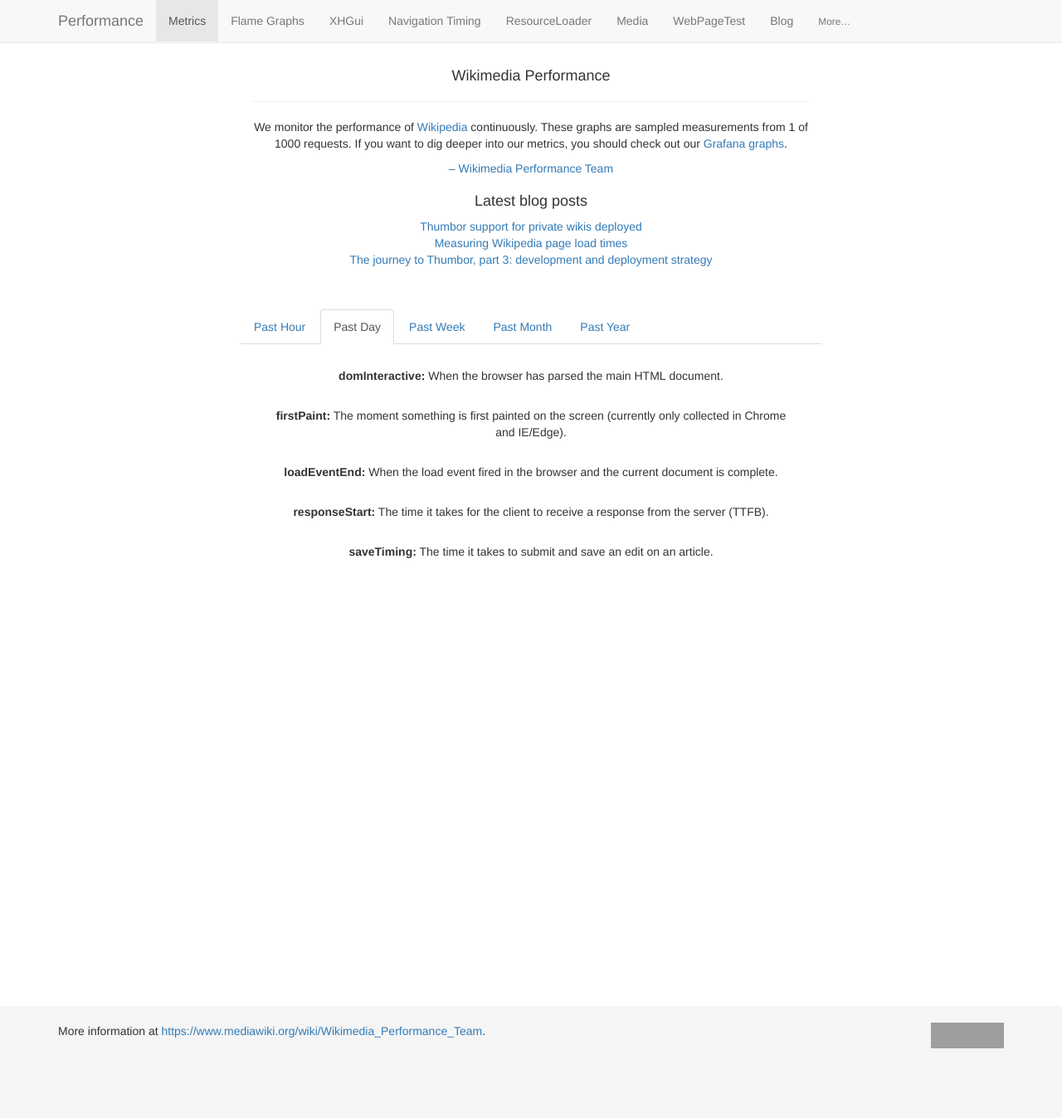
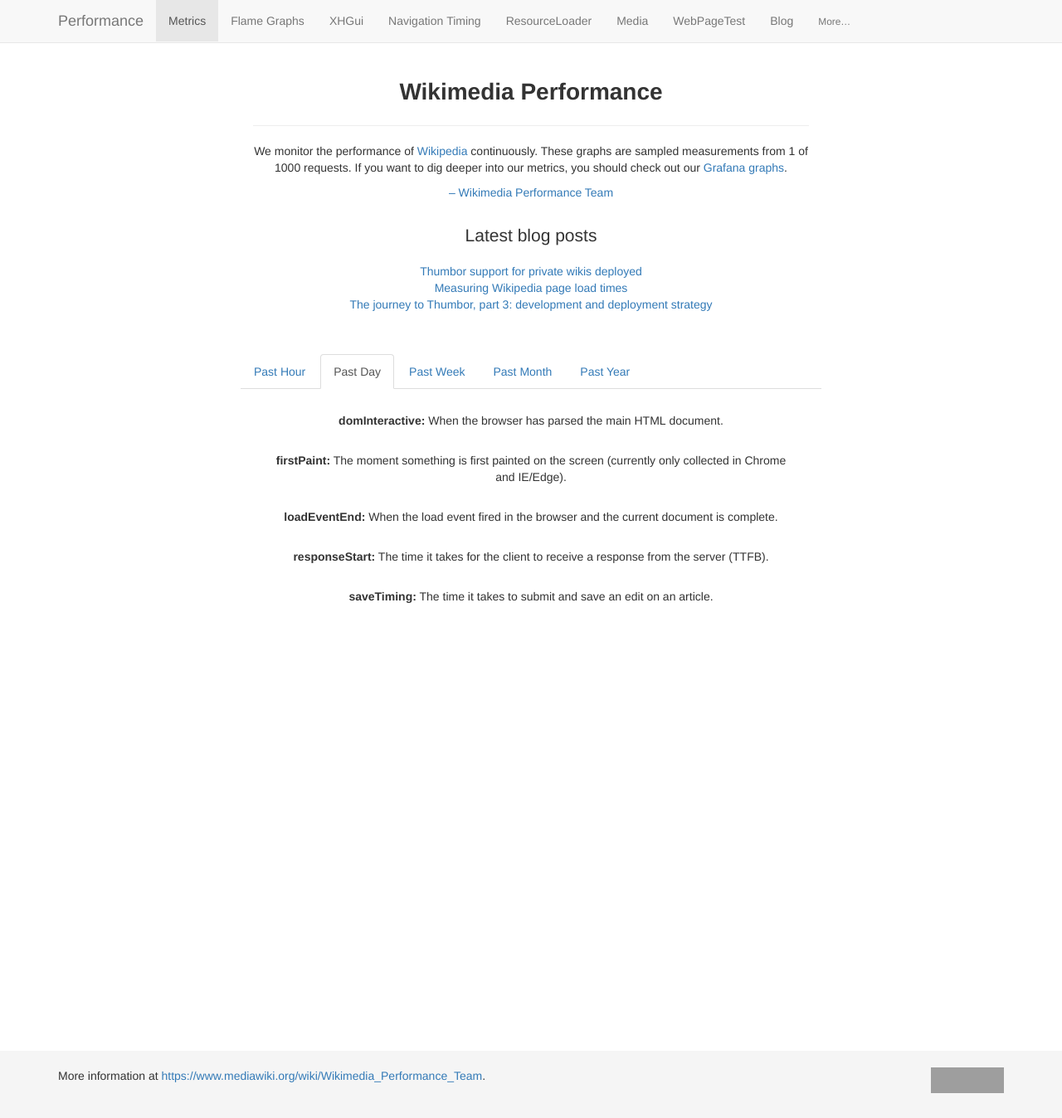
Before and after one commit to wikimedia/performance.wikimedia.org, a Jekyll site: the page public_html/index.html, which Jekyll copies as it is, in a window 1280 px wide. Shown: the whole page at 83% size. Built offline with Jekyll 4.4.1, drawn with Linux system fonts in a browser that asks for light colours; before the commit the page ends 1294 px from its top, so only the background shows below that; grey boxes are pictures that could not be loaded.

```diff
--- a/public_html/index.html
+++ b/public_html/index.html
@@ -486,7 +486,7 @@ h2 {
 </header>
 
       <div class="container text-center perf-info-box">
-  <h4>Wikimedia Performance</h4>
+  <h1>Wikimedia Performance</h1>
   <hr/>
   <p>
     We monitor the performance of <a href="https://www.wikipedia.org/">Wikipedia</a> continuously. These graphs are sampled measurements from 1 of 1000 requests. If you want to dig deeper into our metrics, you should check out our <a href="https://grafana.wikimedia.org/dashboard/db/performance-metrics">Grafana graphs</a>.
@@ -497,7 +497,7 @@ h2 {
 </div>
 <div class="container text-center perf-info-box">
   <p>
-    <h4>Latest blog posts</h4>
+    <h2>Latest blog posts</h2>
     <div>
       <a href="https://phabricator.wikimedia.org/phame/post/view/86/">Thumbor support for private wikis deployed</a>
     </div>
--- a/src/index.html
+++ b/src/index.html
@@ -4,7 +4,7 @@ title: Metrics — Wikimedia Performance
 ---
 
 <div class="container text-center perf-info-box">
-  <h4>Wikimedia Performance</h4>
+  <h1>Wikimedia Performance</h1>
   <hr/>
   <p>
     We monitor the performance of <a href="https://www.wikipedia.org/">Wikipedia</a> continuously. These graphs are sampled measurements from 1 of 1000 requests. If you want to dig deeper into our metrics, you should check out our <a href="https://grafana.wikimedia.org/dashboard/db/performance-metrics">Grafana graphs</a>.
@@ -15,7 +15,7 @@ title: Metrics — Wikimedia Performance
 </div>
 <div class="container text-center perf-info-box">
   <p>
-    <h4>Latest blog posts</h4>
+    <h2>Latest blog posts</h2>
     <div>
       <a href="{{ site.data.blog.feed.entry[0].id }}">{{ site.data.blog.feed.entry[0].title }}</a>
     </div>
```
